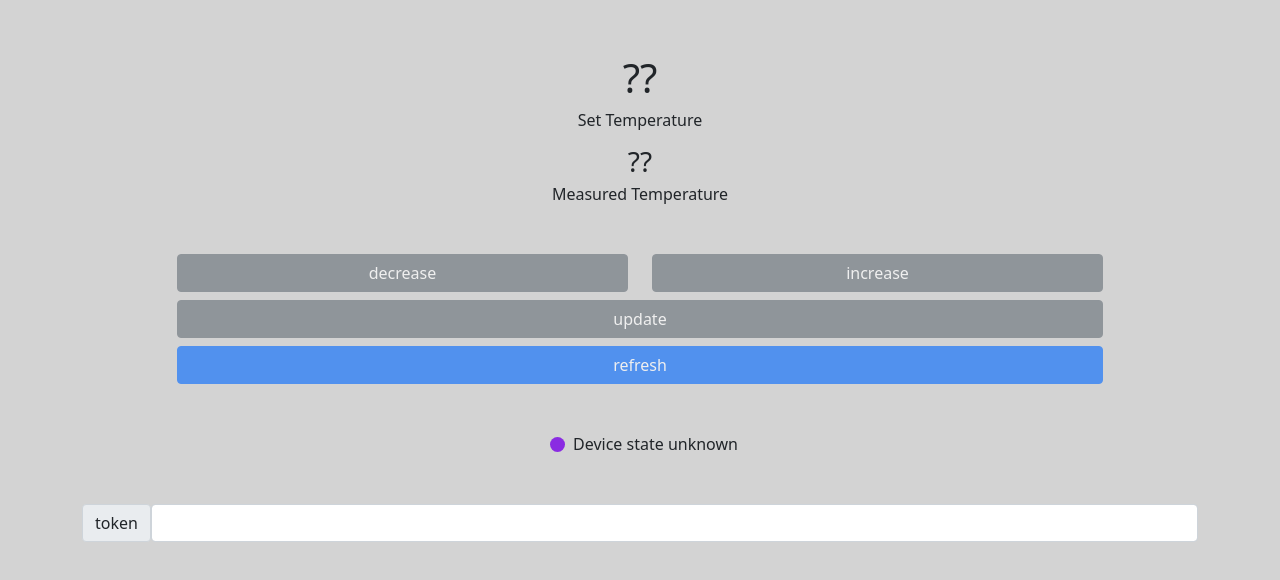
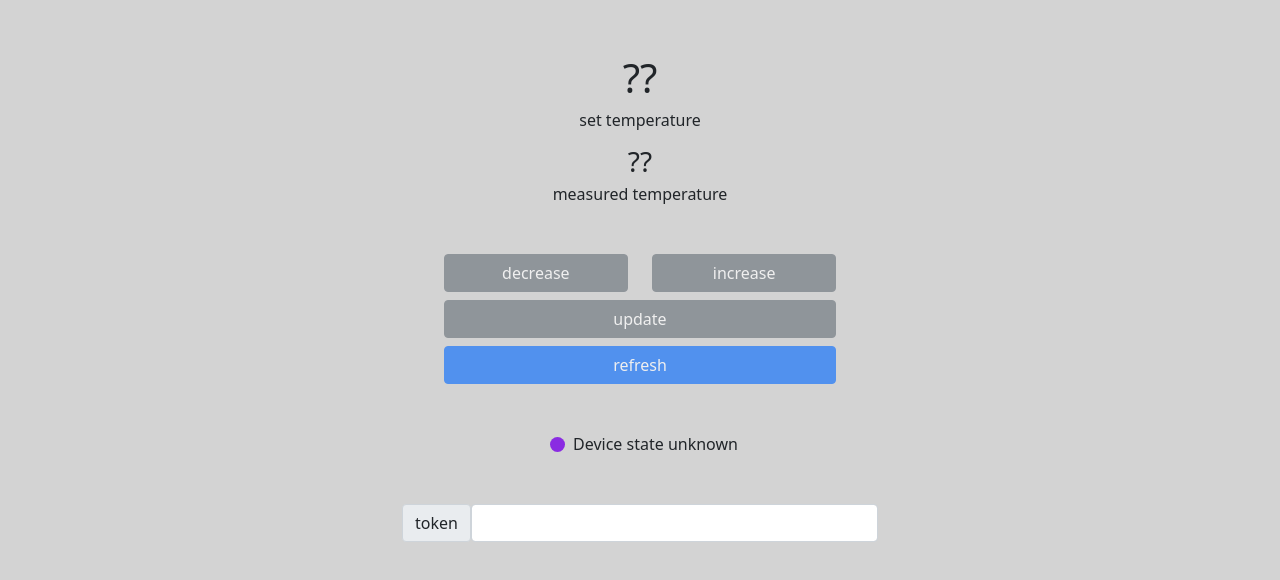
Before and after one commit to psterckx/thermostat_ui, a Vue app: page / in a window 1280 px wide. Shown: the top 580 px of the page. Built offline with nearby package versions, Linux system fonts and the light colour scheme.

Commit message:
Update readme

```diff
--- a/src/App.vue
+++ b/src/App.vue
@@ -13,7 +13,7 @@
               : "??"
           }}
         </div>
-        <div class="col-12 text-center mb-2">Set Temperature</div>
+        <div class="col-12 text-center mb-2">set temperature</div>
         <div class="col-12 text-center fs-3">
           {{
             !isAuthTokenValid
@@ -23,7 +23,7 @@
               : "??"
           }}
         </div>
-        <div class="col-12 text-center mb-5">Measured Temperature</div>
+        <div class="col-12 text-center mb-5">measured temperature</div>
         <div class="col-5 offset-1 text-center">
           <button
             type="button"
@@ -270,7 +270,7 @@ export default {
           console.log(error);
         }
       }
-    }, 60000);
+    }, 60000 * 5); // automatically refresh every 5 minutes
   },
   mounted() {
     if (this.$route.query.t) {
@@ -304,12 +304,15 @@ body > div {
   background-color: blueviolet;
 }
 
-/* Group same frames together */
+.container {
+  max-width: 500px !important;
+}
+
 @keyframes blink {
   0%,
   100% {
     opacity: 0;
-  } /* more concise! */
+  }
   50% {
     opacity: 1;
   }
```
Also changed, not shown: 1 other file (tests, documents, lock files or other folders).
